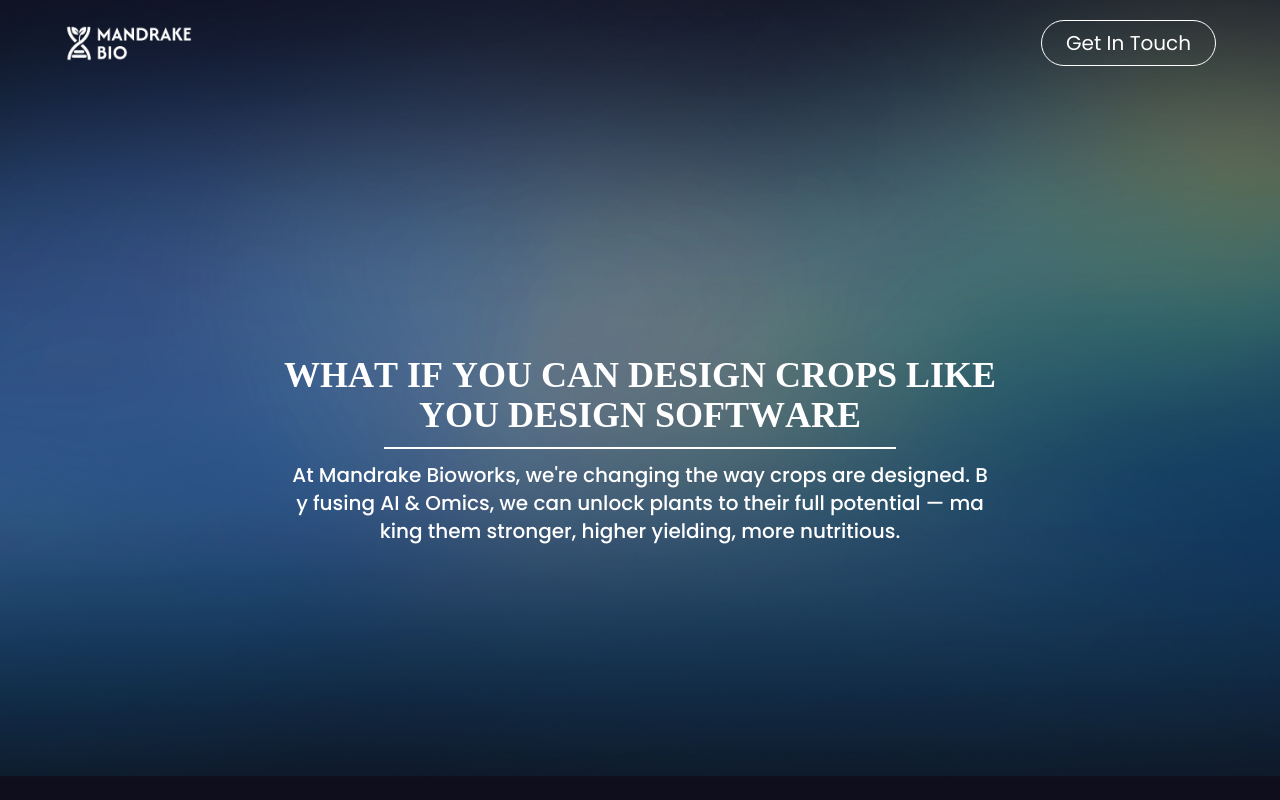
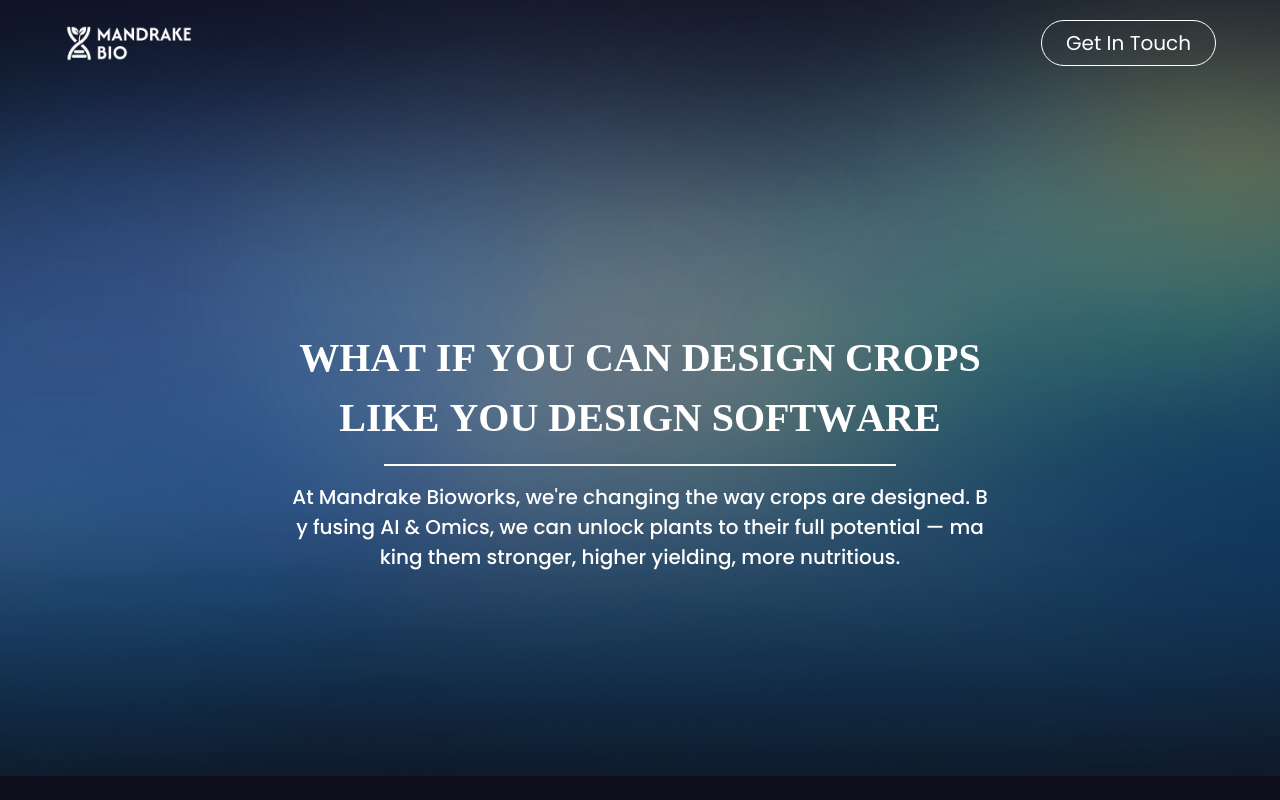
Before and after one commit to ShadowAdi/Mandrake_Bioworks, a React (Vite) app: page / in a window 1280 px wide. Shown: the top 800 px of the page. Built offline with nearby package versions, Linux system fonts and the light colour scheme; a web font is replaced by a local one.

Commit message:
add code

```diff
--- a/src/components/Hero.jsx
+++ b/src/components/Hero.jsx
@@ -42,7 +42,7 @@ const Hero = () => {
     }, []);
     return (
         <section
-            className="flex flex-col items-center pb-5   w-full py-5 mx-auto min-h-screen justify-center relative"
+        className="flex flex-col items-center pb-5 w-full py-5 mx-auto min-h-screen justify-center relative"
         style={{
           backgroundImage: `url(${bgImage})`,
           backgroundSize: 'cover',
@@ -51,29 +51,24 @@ const Hero = () => {
         }}
       >
         <Header />
-            <div className='w-[90%] md:w-4/5 pb-7 flex flex-col justify-between items-start h-full mx-auto flex-1'>
-                <div className="flex-1  h-screen flex flex-col items-center justify-center space-y-3 ">
+        <div className="w-[90%] md:w-4/5 pb-7 flex flex-col justify-between items-start h-full mx-auto flex-1">
+          <div className="flex-1 h-screen flex flex-col items-center justify-center space-y-4">
             <div ref={textWrapperRef} className="overflow-hidden w-[95%] md:w-[75%]">
               <h1
                 ref={textRef}
                 style={{ fontFamily: "'Afacad Flux', serif" }}
-                            className="
-                              text-2xl lg:text-3xl xl:text-4xl 2xl:text-6xl
-                            uppercase font-bold text-center text-white
-                          "
+                className="text-3xl-fluid uppercase font-bold text-center text-white"
               >
                 WHAT IF YOU CAN DESIGN CROPS LIKE YOU DESIGN SOFTWARE
               </h1>
             </div>
 
-                    <div ref={underlineRef} className='h-0.5 bg-white w-3/4 md:w-2/4' />
+            <div ref={underlineRef} className="h-0.5 bg-white w-3/4 md:w-2/4" />
+
             <div className="w-[90%] md:w-[68%] mx-auto overflow-hidden">
               <p
                 ref={paraRef}
-                            className="
-    text-[10px]  md:text-sm lg:text-base xl:text-xl 2xl:text-3xl
-    text-center text-white font-medium
-  "
+                className="text-lg-fluid text-center text-white font-medium"
               >
                 At Mandrake Bioworks, we're changing the way crops are designed.
                 By fusing AI & Omics, we can unlock plants to their full potential —
@@ -83,6 +78,7 @@ const Hero = () => {
           </div>
         </div>
       </section>
+
     )
 }
 
--- a/tailwind.config.js
+++ b/tailwind.config.js
@@ -6,8 +6,15 @@ export default {
   ],
   theme: {
     extend: {
-
-
+      fontSize: {
+        'xs-fluid': 'clamp(0.75rem, 0.7rem + 0.3vw, 0.875rem)',
+        'sm-fluid': 'clamp(0.875rem, 0.8rem + 0.4vw, 1rem)',
+        'base-fluid': 'clamp(1rem, 0.9rem + 0.5vw, 1.125rem)',
+        'lg-fluid': 'clamp(1.125rem, 1rem + 0.6vw, 1.25rem)',
+        'xl-fluid': 'clamp(1.25rem, 1.1rem + 0.8vw, 1.5rem)',
+        '2xl-fluid': 'clamp(1.5rem, 1.3rem + 1vw, 2rem)',
+        '3xl-fluid': 'clamp(2rem, 1.8rem + 1.2vw, 2.5rem)',
+      }
     },
   },
   plugins: [],
```
Lines whose indentation alone changed are shown as unchanged.
